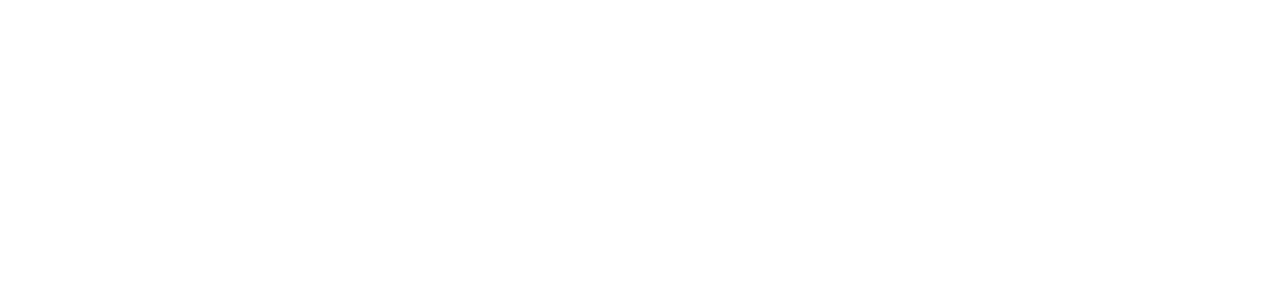
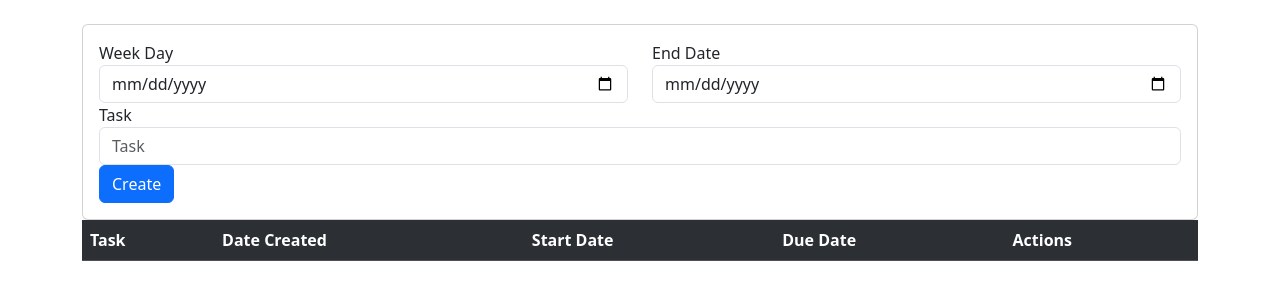
Before and after one commit to HeavensLanding/Weekly-Menu, a website: page index.html in a window 1280 px wide. Drawn offline with nearby package versions, Linux system fonts and the light colour scheme.

Commit message:
table and form

```diff
--- a/index.html
+++ b/index.html
@@ -11,7 +11,47 @@
 
 </head>
 <body>
+    <body class="container">
+        <br>
+        <div class="card">
+            <div class="card-body">
+                <div class="row">
+                    <div class="col-sm">
+                        <div class="form-group">
+                            <label for="week-day">Week Day</label>
+                            <input type="date" class="form-control" id="week-day">
+                        </div>
+                    </div>
+                    <div class="col-sm">
+                        <div class="form-group">
+                            <label for="new-end-date">End Date</label>
+                            <input type="date" class="form-control" id="new-end-date">
+                        </div>
+                    </div>
+                </div>
+                <div class="row">
+                    <div class="col-sm">
+                        <div class="form-group">
+                            <label for="new-task">Task</label>
+                            <input type="text" class="form-control" id="new-task" placeholder="Task">
+                        </div>
+                    </div>
+                </div>
+                <div>
+                    <button id="add" class="btn btn-primary from-control">Create</button>
+                </div>
+            </div>
+        </div>
 
+        <table id="list" class="table table-dark table-striped">
+            <tr>
+                <th>Task</th>
+                <th>Date Created</th>
+                <th>Start Date</th>
+                <th>Due Date</th>
+                <th>Actions</th>
+            </tr>
+        </table>
 
 
     <!--Scripts-->
```
